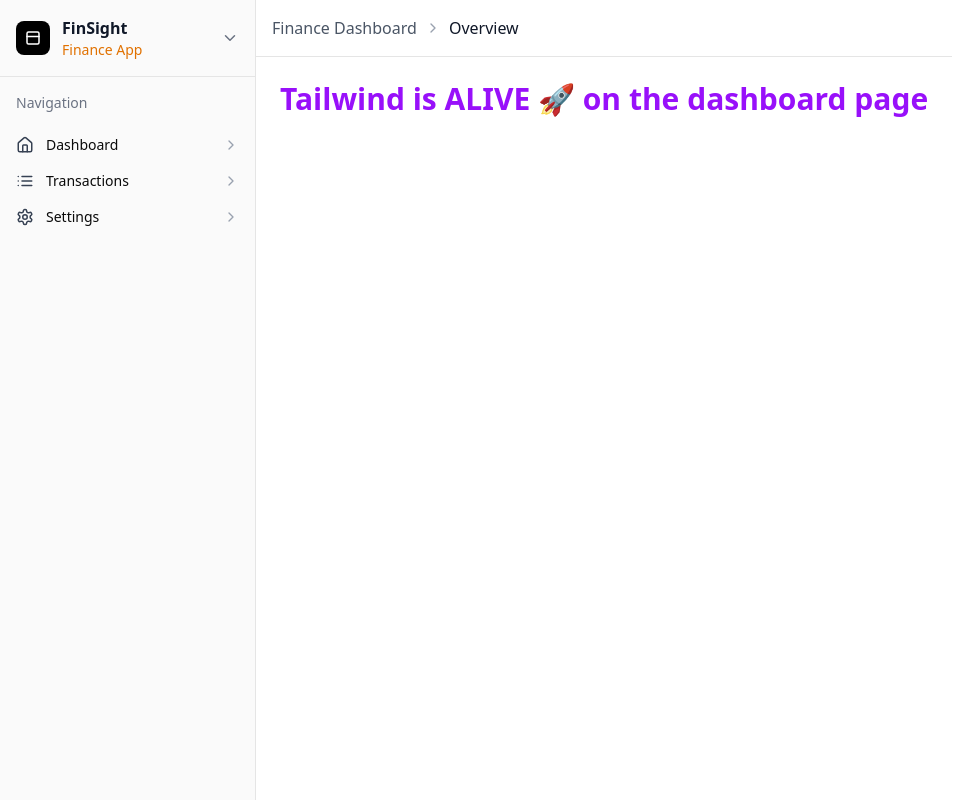
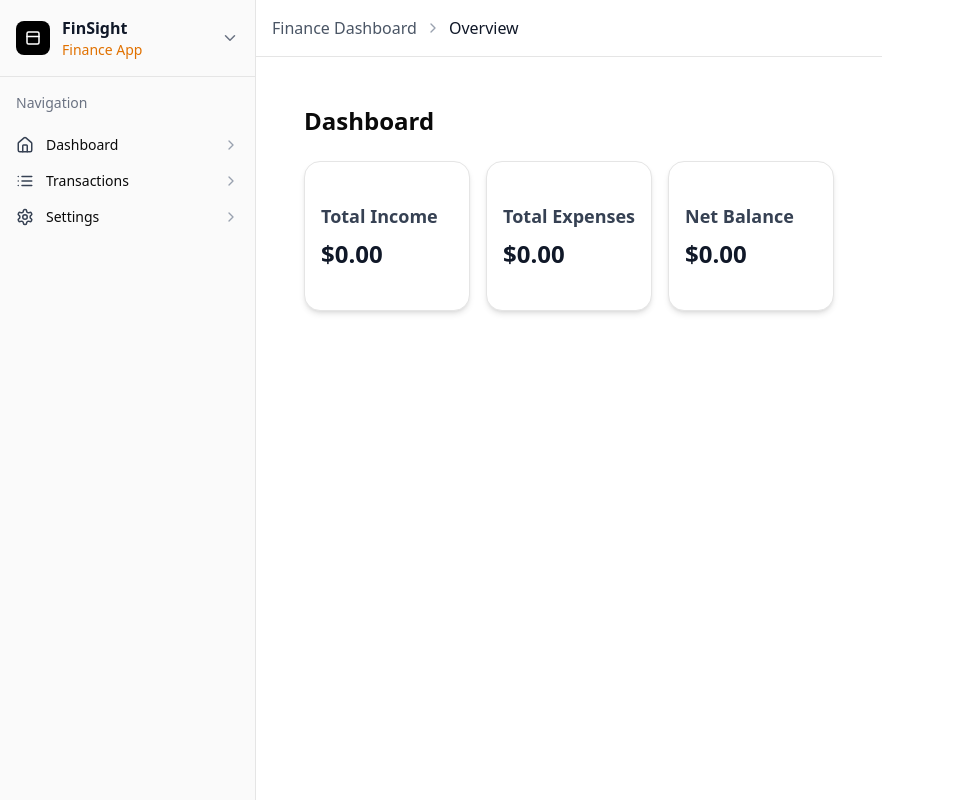
Before and after one commit to Anonymous2024-spec/react-dashboard-milestone1, a React (Vite) app: page / in a window 1280 px wide. Shown: the whole page, without its empty margins (0-974 px from the left). Built offline with nearby package versions, Linux system fonts and the light colour scheme.

Commit message:
feat: build Dashboard UI with summary cards for income, expenses, and balance

```diff
--- a/src/pages/Dashboard.jsx
+++ b/src/pages/Dashboard.jsx
@@ -1,11 +1,25 @@
 import React from "react";
+import { Card ,CardContent} from "@/components/ui/card";
 
 export default function Dashboard() {
+
+  const SummaryCard = ({ title, amount }) => (
+  <Card className="shadow-md rounded-2xl">
+    <CardContent className="p-4">
+      <h2 className="text-lg font-semibold text-gray-700">{title}</h2>
+      <p className="text-2xl font-bold text-gray-900 mt-2">{amount}</p>
+    </CardContent>
+  </Card>
+);
+
   return (
-    <div>
-      <h1 className="text-3xl font-bold text-purple-600">
-        Tailwind is ALIVE 🚀 on the dashboard page
-      </h1>
+    <div className="p-6">
+      <h1 className="text-2xl font-bold mb-6">Dashboard</h1>
+      <div className="grid grid-cols-1 sm:grid-cols-2 md:grid-cols-3 gap-4">
+        <SummaryCard title="Total Income" amount="$0.00" />
+        <SummaryCard title="Total Expenses" amount="$0.00" />
+        <SummaryCard title="Net Balance" amount="$0.00" />
+      </div>
     </div>
   );
 }
```
